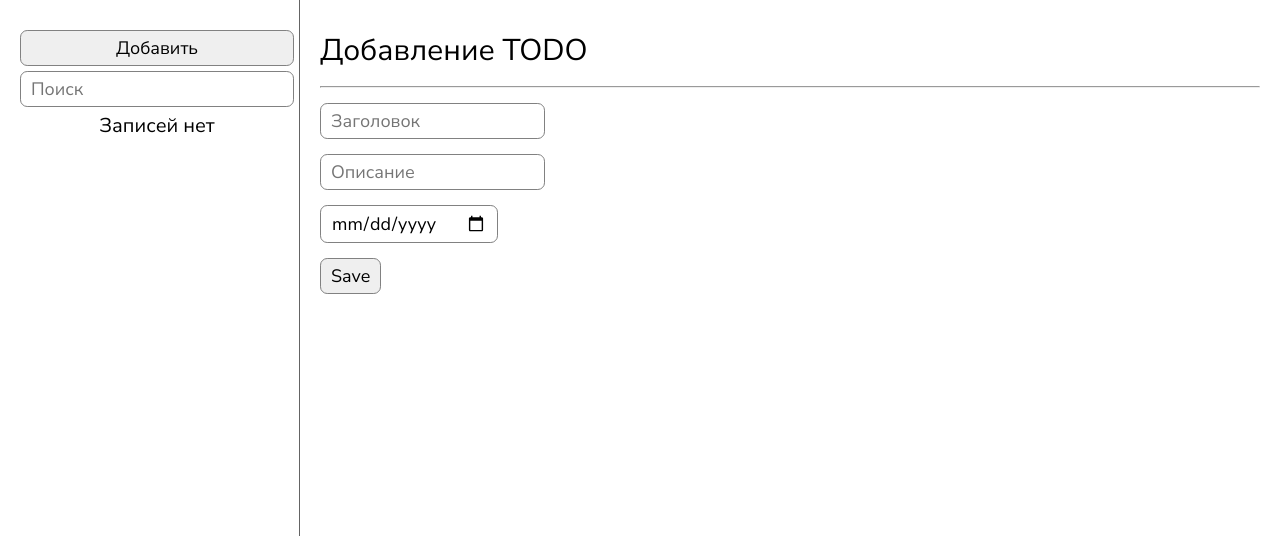
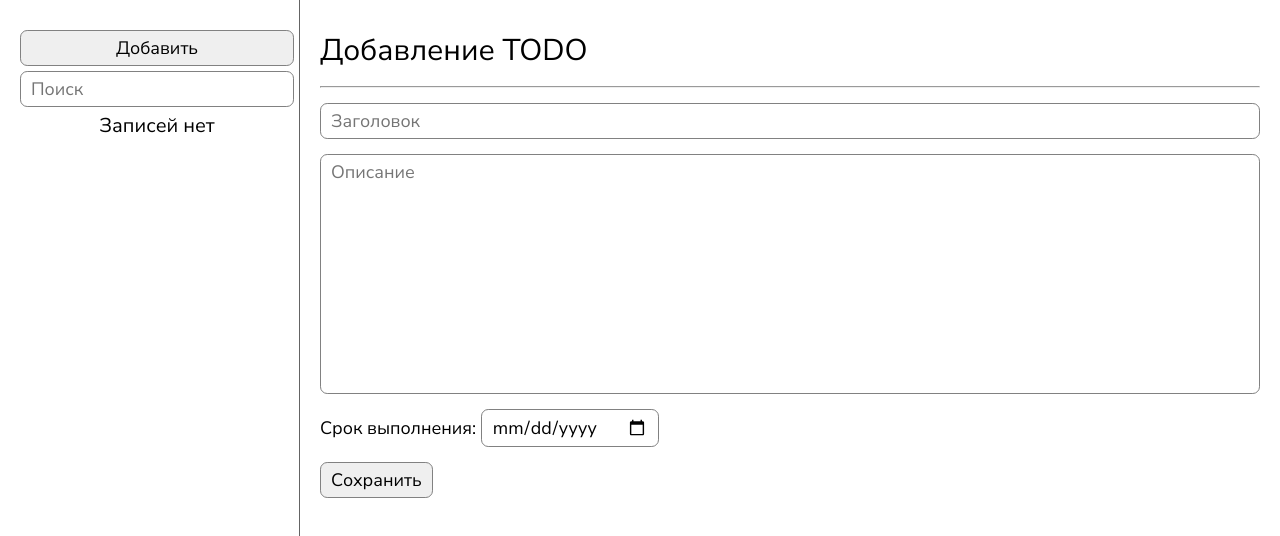
Before and after one commit to abyssone/Infotecs_TODO, a React (Create React App) app: page / in a window 1280 px wide. Shown: the top 536 px of the page. Built offline with nearby package versions, Linux system fonts and the light colour scheme.

Commit message:
fix(app): function of adding note to storage sets correct note in selected note state

```diff
--- a/src/App.js
+++ b/src/App.js
@@ -9,8 +9,11 @@ function App() {
   // Все TODO хранятся в виде масива объектов в localStorage
   // структуру объекта можно посмотреть там же, создав любое TODO
   const [noteStorage, setNoteStorage] = useLocalStorage([], 'todos');
+
+  // Текущая запись с которой происходят все взаимодействия
+  const [selectedNote, setSelectedNote] = useState();
+
   // Состояние для текущего отображаемого окна компонента Main
-  const [selectedNote, setSelectedNote] = useState();
   const [mainScreen, setMainScreen] = useState('add');
   const [searchField, setSearchField] = useState('');
 
@@ -22,9 +25,11 @@ function App() {
   // при удалении старых записей и длину массива для избежания
   // коллизий при одновременном добавлении записей
   function addToNoteStorage(note) {
-    setNoteStorage(prev => [...prev, {...note,
-                                         id: new Date().getTime() + prev.length,
-                                         status: 'pending'}]);
+    const creatingNote = {...note,
+      id: new Date().getTime() + noteStorage.length,
+      status: 'pending'};
+    setNoteStorage(prev => [...prev, creatingNote]);
+    setSelectedNote(creatingNote);
   }
 
   function changeNoteFromStorage(note) {
--- a/src/components/Main/CreatingNote.jsx
+++ b/src/components/Main/CreatingNote.jsx
@@ -1,4 +1,4 @@
-import React, { useEffect, useState } from "react";
+import React, { useState } from "react";
 import Button from "../UI/Button/Button";
 import Input from "../UI/Input/Input"
 
@@ -16,10 +16,12 @@ const CreatingNote = function({create, ...props}) {
     return (<div>
         <h1>Добавление TODO</h1>
         <hr />
-        <Input placeholder='Заголовок' value={note.title} onChange={(e) => setNote({...note, title: e.target.value})} />
-        <Input placeholder='Описание' value={note.desc} onChange={(e) => setNote({...note, desc: e.target.value})} />
-        <Input type="date" value={note.endDate} onChange={(e) => setNote({...note, endDate: e.target.value})}/>
-        <p><Button onClick={() => create(note)}>Save</Button></p>
+        <Input style={{width: '100%'}} placeholder='Заголовок' value={note.title} onChange={(e) => setNote({...note, title: e.target.value})} />
+        <textarea cols="30" rows="10" placeholder="Описание" value={note.desc} onChange={(e) => setNote({...note, desc: e.target.value})}></textarea>
+        <p>
+        Срок выполнения: <Input type="date" value={note.endDate} onChange={(e) => setNote({...note, endDate: e.target.value})}/>
+        </p>
+        <p><Button onClick={() => create(note)}>Сохранить</Button></p>
     </div>);
 }
 
--- a/src/components/Main/EditingNote.jsx
+++ b/src/components/Main/EditingNote.jsx
@@ -12,10 +12,10 @@ const EditingNote = function({noteInfo, change, selectScreen,  ...props}) {
     return (<div>
         <h1>Редактировать</h1>
         <hr />
-        <Input placeholder='Заголовок' value={note.title} onChange={(e) => setNote({...note, title: e.target.value})} />
-        <Input placeholder='Описание' value={note.desc} onChange={(e) => setNote({...note, desc: e.target.value})} />
+        <Input style={{width: '100%'}} placeholder='Заголовок' value={note.title} onChange={(e) => setNote({...note, title: e.target.value})} />
+        <textarea cols="30" rows="10" value={note.desc} onChange={(e) => setNote({...note, desc: e.target.value})}></textarea>
         <Input type="date" value={note.endDate} onChange={(e) => setNote({...note, endDate: e.target.value})}/>
-        <p>
+        <p className="buttons-line">
             <Button onClick={() => change({...noteInfo,
                 title: note.title,
                 desc: note.desc,
--- a/src/components/Main/NoteInfo.jsx
+++ b/src/components/Main/NoteInfo.jsx
@@ -1,4 +1,4 @@
-import React, { useState } from "react";
+import React from "react";
 import Button from "../UI/Button/Button";
 
 const NoteInfo = function({note, change, selectScreen,  ...props}) {
@@ -6,8 +6,10 @@ const NoteInfo = function({note, change, selectScreen,  ...props}) {
     return (<div>
         <h1>{note.title}</h1>
         <hr />
-        <p>{note.desc}</p>
-        <p>
+        <div style={{whiteSpace: 'pre-line'}}>{note.desc}</div>
+        <p>Создано: {note.startDate}</p>
+        <p>До: {note.endDate}</p>
+        <p className="buttons-line">
             {
                 note.status === 'pending'
                 ? <Button onClick={() => change({...note, status: 'in-progress'})}>Начать</Button>
--- a/src/styles/App.css
+++ b/src/styles/App.css
@@ -26,6 +26,22 @@ h1 {
 
 hr {
     width: 100%;
+}
+
+textarea {
+    padding: 5px 10px;
+    border-radius: .4em;
+    border: 1px solid #818181;
+    transition: all .1s ease-out 0s;
+    outline: none;
+
+    width: 100%;
+    height: 50%;
+    resize: none;
+}
+
+textarea:focus {
+    box-shadow: 0 0 3px black;
 }
 
 /************************************ SIDEBAR *****************************************/
@@ -87,3 +103,8 @@ hr {
     align-items: flex-start;
     gap: 15px;
 }
+
+.buttons-line {
+    display: flex;
+    gap: 15px;
+}
```
